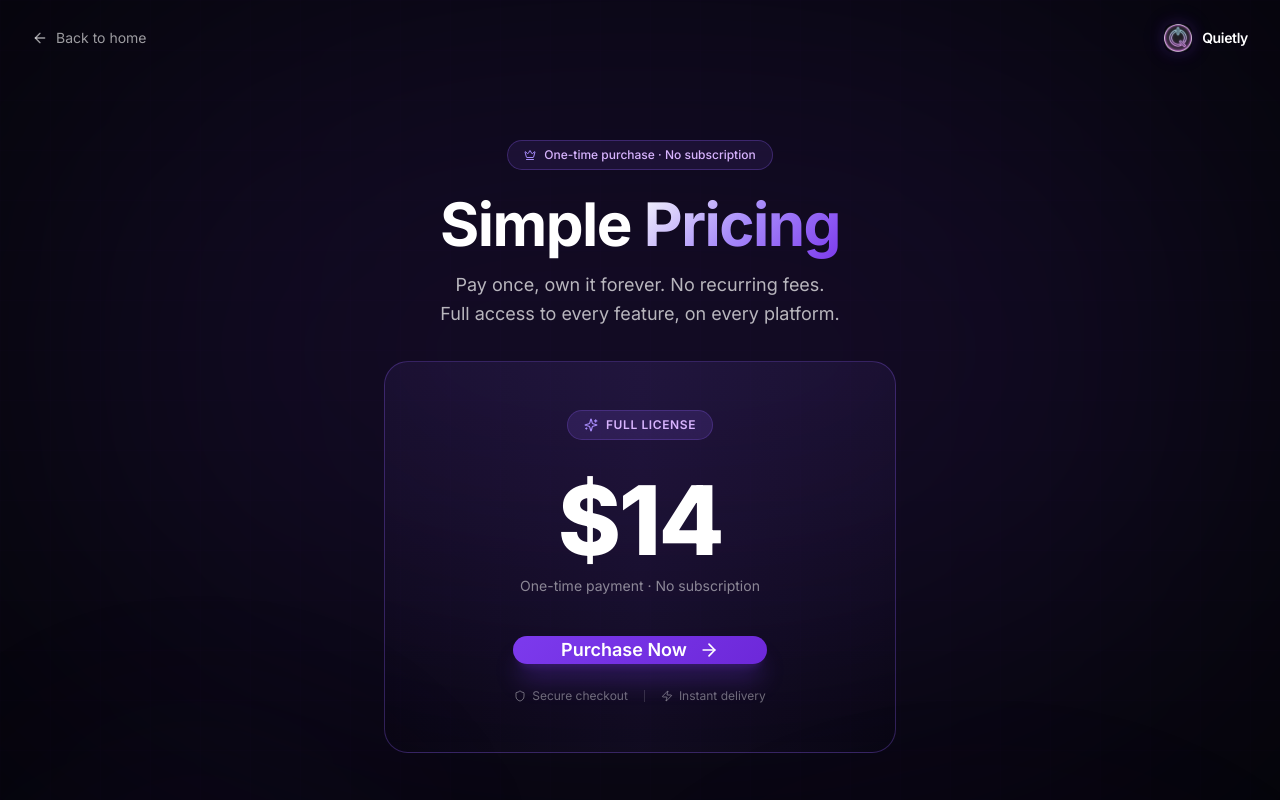
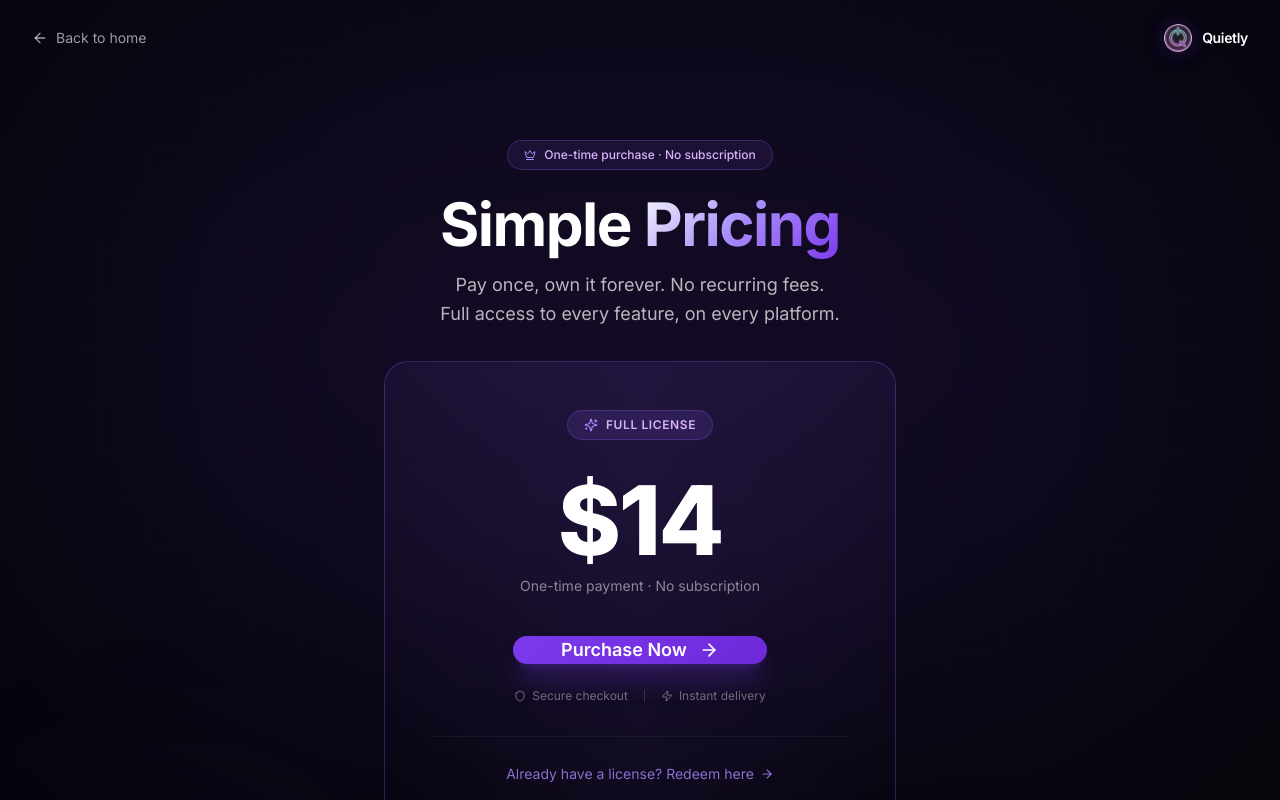
Before and after one commit to mibrahimzarar/Quietly-Website, a Next.js app: page /pricing in a window 1280 px wide. Shown: the top 800 px of the page. Built offline with nearby package versions, Linux system fonts and the light colour scheme.

Commit message:
Fixed API

```diff
--- a/app/layout.tsx
+++ b/app/layout.tsx
@@ -2,7 +2,7 @@ import type { Metadata } from "next";
 import "./globals.css";
 
 export const metadata: Metadata = {
-  title: "Quietly - AI IDE & Standalone Chat.",
+  title: "Quietly - Offline AI IDE & Standalone Chat.",
   description:
     "Quietly is a private, local AI pair-programmer & buddy that runs entirely on your machine. No cloud. No telemetry. Your code never leaves your machine.",
   keywords: [
@@ -15,9 +15,9 @@ export const metadata: Metadata = {
     "Quietly",
   ],
   openGraph: {
-    title: "Quietly — AI Coding and Chat. Completely Offline.",
+    title: "Quietly — Offline AI Coding and Chat. Completely Offline.",
     description:
-      "A calm, local, private AI pair-programmer. Your code never leaves your machine.",
+      "A calm, local, private AI pair-programmer & buddy. Your code never leaves your machine.",
     type: "website",
   },
 };
--- a/app/pricing/page.tsx
+++ b/app/pricing/page.tsx
@@ -28,7 +28,7 @@ const included = [
   "Custom model fine-tuning support",
 ];
 
-const CHECKOUT_URL = "#";
+const CHECKOUT_URL = "https://quietlycode.lemonsqueezy.com/checkout/buy/2c9d6e80-91a5-4b8b-962b-e8447b56545e";
 
 export default function PricingPage() {
   return (
@@ -149,6 +149,17 @@ export default function PricingPage() {
                 <span>Instant delivery</span>
               </div>
             </div>
+
+            {/* Redeem License link */}
+            <div className="mt-8 border-t border-white/5 pt-6">
+              <Link
+                href="/download"
+                className="text-sm text-purple-400/80 hover:text-purple-300 transition-colors inline-flex items-center gap-1.5"
+              >
+                Already have a license? Redeem here
+                <ArrowRight className="w-3.5 h-3.5" />
+              </Link>
+            </div>
           </div>
         </motion.div>
       </section>
```
Also changed, not shown: Lemon Squeezy API.txt, 1 other file (tests, documents, lock files or other folders).
